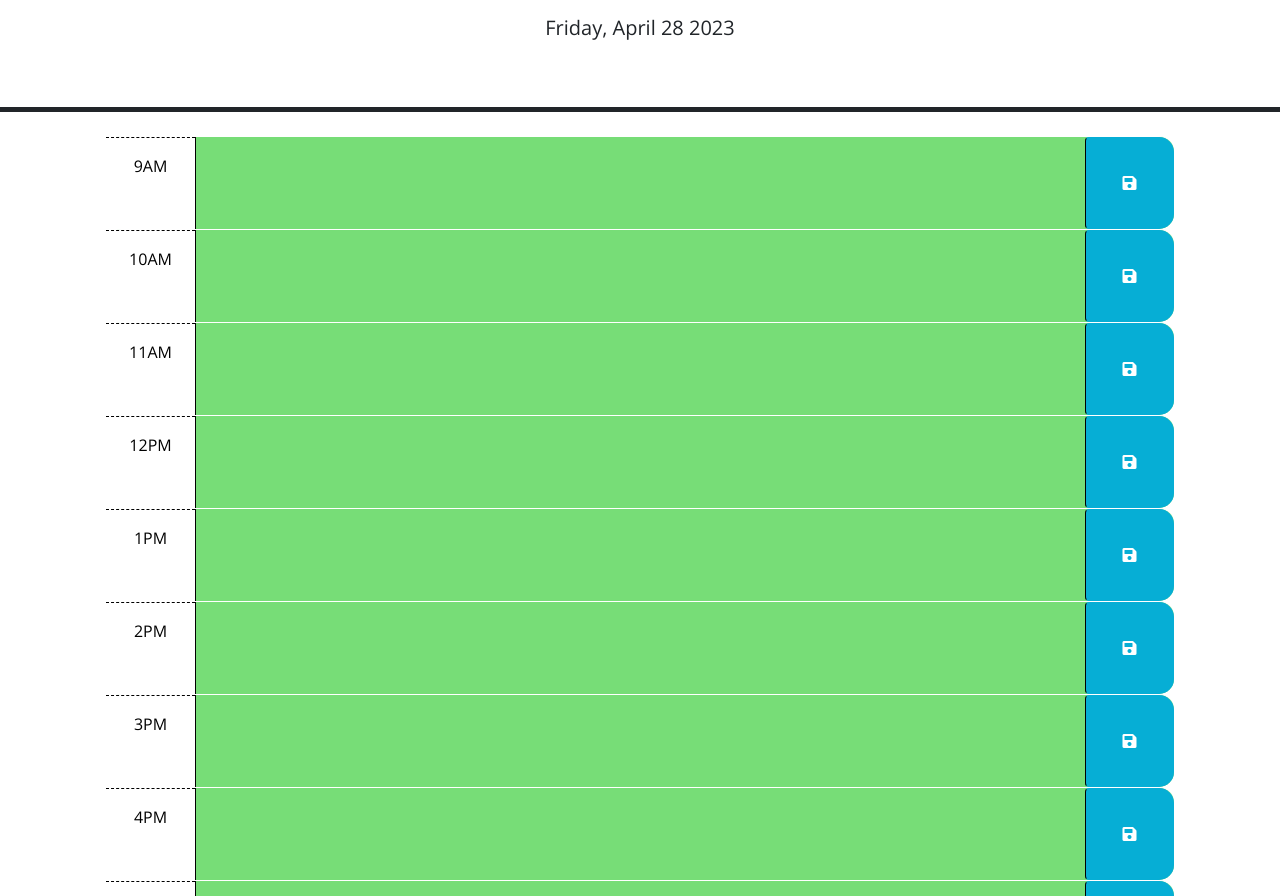
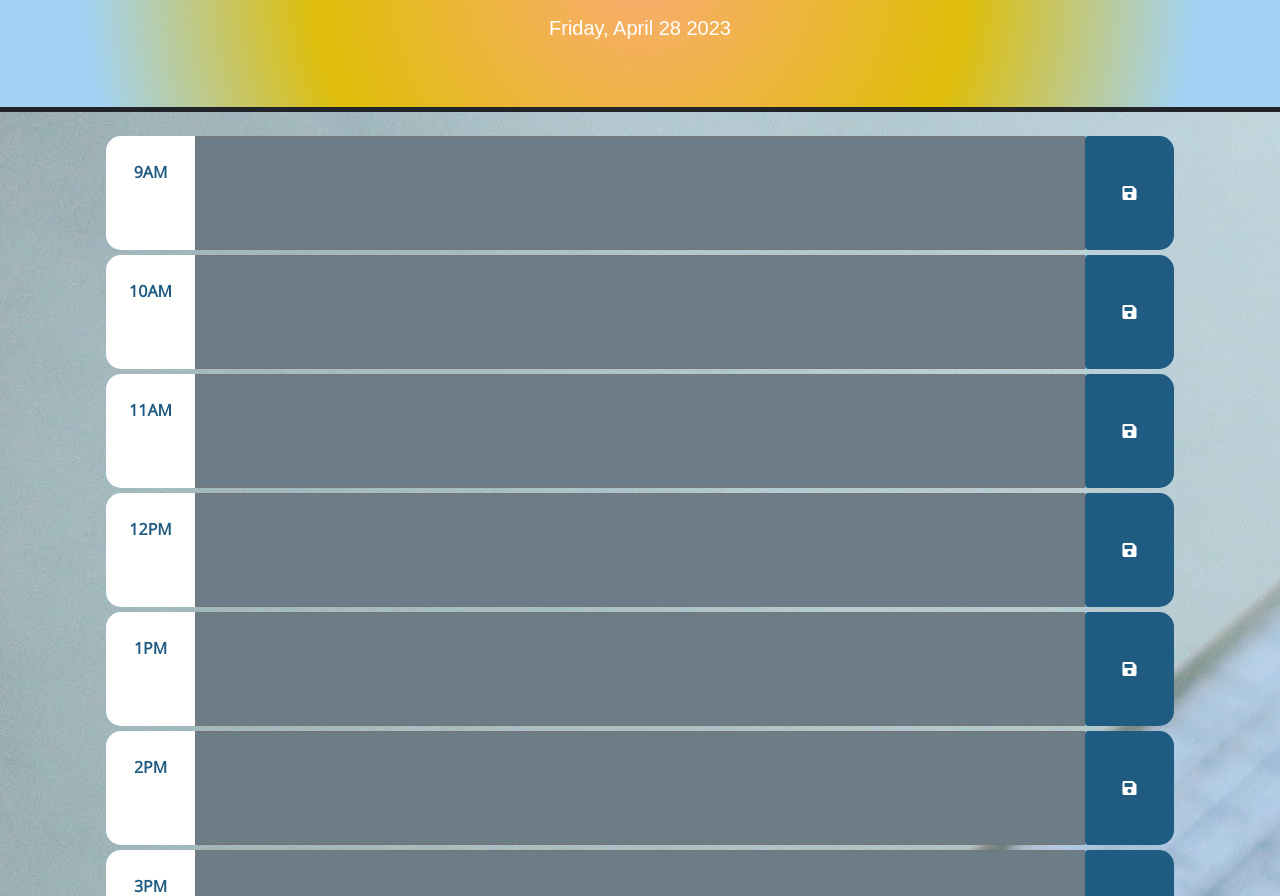
Before and after one commit to cherah-petra/CP-Workday-Scheduler, a plain HTML site: page index.html in a window 1280 px wide. Shown: the part 166-1062 px from the top of the page. Drawn offline with nearby package versions, Linux system fonts and the light colour scheme.

Commit message:
updated css to modernize style and add customizations

```diff
--- a/assets/style/style.css
+++ b/assets/style/style.css
@@ -1,19 +1,39 @@
 body {
   font-family: 'Open Sans', sans-serif;
   font-size: 16px;
+  background-image: url(/assets/img/pexels-bich-tran-911059.jpg);
 }
 
 textarea {
-  background: transparent;
-  border: none;
   resize: none;
   color: #000000;
-  border-left: 1px solid black;
-  padding: 10px;
+  padding: 20px;
 }
 
+textarea:focus {
+  outline: none;
+}
+
+.radial {
+  background: rgb(250,172,114);
+  background: radial-gradient(circle, rgba(250,172,114,1) 0%, rgba(223,190,9,1) 50%, rgba(163,211,244,1) 85%);
+}
+
+h1 {
+  color: #fff;
+  font-size: 28px;
+  font-family: 'Rubik', sans-serif;
+}
+
+p {
+  color: #fff;
+  font-size: 16px;
+  font-family: Arial, Helvetica, sans-serif;
+}
 .description {
   white-space: pre-wrap;
+  background-color: #fff;
+
 }
 
 .time-block {
@@ -21,39 +41,43 @@ textarea {
 }
 
 .row {
-  border-top: 1px solid white;
+  border: none;
+  margin-bottom: 5px;
 }
 
 .hour {
-  background-color: #ffffff;
-  color: #000000;
-  border-top: 1px dashed #000000;
+  background-color: #fff;
+  color: #205b82;
+  font-weight: 700;
+  border-top-left-radius: 15px;
+  border-bottom-left-radius: 15px;
 }
 
 .past {
-  background-color: #d3d3d3;
+  background-color: #6d7d88;
   color: white;
 }
 
 .present {
-  background-color: #ff6961;
-  color: white;
+  background-color: #8af9c9;
+  color: rgb(24, 24, 24);
 }
 
 .future {
-  background-color: #77dd77;
-  color: white;
+  background-color: #87badb;
+  color: rgb(42, 42, 42);
 }
 
 .saveBtn {
-  border-left: 1px solid black;
+  border-left: 1px solid #205b82;
   border-top-right-radius: 15px;
   border-bottom-right-radius: 15px;
-  background-color: #06aed5;
+  background-color: #205b82;
   color: white;
 }
 
 .saveBtn i:hover {
   font-size: 20px;
   transition: all 0.3s ease-in-out;
+  color: #ff6961;
 }
--- a/index.html
+++ b/index.html
@@ -5,6 +5,11 @@
     <meta charset="UTF-8" />
     <meta name="viewport" content="width=device-width, initial-scale=1.0" />
     <meta http-equiv="X-UA-Compatible" content="ie=edge" />
+
+    <link rel="preconnect" href="https://fonts.googleapis.com">
+<link rel="preconnect" href="https://fonts.gstatic.com" crossorigin>
+<link href="https://fonts.googleapis.com/css2?family=Rubik&display=swap" rel="stylesheet">
+
     <link
       rel="stylesheet"
       href="https://cdn.jsdelivr.net/npm/bootstrap@5.1.3/dist/css/bootstrap.min.css"
@@ -24,92 +29,82 @@
   </head>
 
   <body>
-    <header class="p-5 mb-4 border-5 border-bottom border-dark text-center">
+    <header class="p-5 mb-4 border-5 border-bottom border-dark text-center radial">
       <h1 class="display-3">Work Day Scheduler</h1>
       <p class="lead">A simple calendar app for scheduling your work day</p>
       <p id="currentDay" class="lead"> </p>
     </header>
     <div class="container-lg px-5">
-      <!-- Use class for "past", "present", and "future" to apply styles to the
-        time-block divs accordingly. The javascript will need to do this by
-        adding/removing these classes on each div by comparing the hour in the
-        id to the current hour. The html provided below is meant to be an example
-        demonstrating how the css provided can be leveraged to create the
-        desired layout and colors. The html below should be removed or updated
-        in the finished product. Remember to delete this comment once the
-        code is implemented.
-        -->
 
-      <!-- Example of a past time block. The "past" class adds a gray background color. -->
-      <div id="hour-9" class="row time-block past">
-        <div class="col-2 col-md-1 hour text-center py-3">9AM</div>
-        <textarea class="col-8 col-md-10 description" rows="3" id="desc-9"> </textarea>
+      <div id="hour-9" class="row time-block">
+        <div class="col-2 col-md-1 hour text-center py-4">9AM</div>
+        <textarea class="col-8 col-md-10 description past" rows="3" id="desc-9"> </textarea>
         <button class="btn saveBtn col-2 col-md-1" aria-label="save">
           <i class="fas fa-save" aria-hidden="true"></i>
         </button>
       </div>
 
       <!-- Example of a a present time block. The "present" class adds a red background color. -->
-      <div id="hour-10" class="row time-block present">
-        <div class="col-2 col-md-1 hour text-center py-3" id="desc-10">10AM</div>
-        <textarea class="col-8 col-md-10 description" rows="3"> </textarea>
+      <div id="hour-10" class="row time-block">
+        <div class="col-2 col-md-1 hour text-center py-4" id="desc-10">10AM</div>
+        <textarea class="col-8 col-md-10 description past" rows="3"> </textarea>
         <button class="btn saveBtn col-2 col-md-1" aria-label="save">
           <i class="fas fa-save" aria-hidden="true"></i>
         </button>
       </div>
 
       <!-- Example of a future time block. The "future" class adds a green background color. -->
-      <div id="hour-11" class="row time-block future">
-        <div class="col-2 col-md-1 hour text-center py-3">11AM</div>
-        <textarea class="col-8 col-md-10 description" rows="3" id="desc-11"> </textarea>
+      <div id="hour-11" class="row time-block">
+        <div class="col-2 col-md-1 hour text-center py-4">11AM</div>
+        <textarea class="col-8 col-md-10 description past" rows="3" id="desc-11"> </textarea>
         <button class="btn saveBtn col-2 col-md-1" aria-label="save">
           <i class="fas fa-save" aria-hidden="true"></i>
         </button>
       </div>
 
-      <div id="hour-12" class="row time-block future">
-        <div class="col-2 col-md-1 hour text-center py-3">12PM</div>
-        <textarea class="col-8 col-md-10 description" rows="3" id="desc-12"> </textarea>
+      <div id="hour-12" class="row time-block">
+        <div class="col-2 col-md-1 hour text-center py-4">12PM</div>
+        <textarea class="col-8 col-md-10 description past" rows="3" id="desc-12"> </textarea>
         <button class="btn saveBtn col-2 col-md-1" aria-label="save">
           <i class="fas fa-save" aria-hidden="true"></i>
         </button>
       </div>
 
-      <div id="hour-13" class="row time-block future">
-        <div class="col-2 col-md-1 hour text-center py-3">1PM</div>
-        <textarea class="col-8 col-md-10 description" rows="3" id="desc-13"> </textarea>
+      <div id="hour-13" class="row time-block">
+        <div class="col-2 col-md-1 hour text-center py-4">1PM</div>
+        <textarea class="col-8 col-md-10 description past" rows="3" id="desc-13"> </textarea>
         <button class="btn saveBtn col-2 col-md-1" aria-label="save">
           <i class="fas fa-save" aria-hidden="true"></i>
         </button>
       </div>
 
-      <div id="hour-14" class="row time-block future">
-        <div class="col-2 col-md-1 hour text-center py-3">2PM</div>
-        <textarea class="col-8 col-md-10 description" rows="3" id="desc-14"> </textarea>
+      <div id="hour-14" class="row time-block">
+        <div class="col-2 col-md-1 hour text-center py-4">2PM</div>
+        <textarea class="col-8 col-md-10 description past" rows="3" id="desc-14"> </textarea>
         <button class="btn saveBtn col-2 col-md-1" aria-label="save">
           <i class="fas fa-save" aria-hidden="true"></i>
         </button>
       </div>
 
-      <div id="hour-15" class="row time-block future">
-        <div class="col-2 col-md-1 hour text-center py-3">3PM</div>
-        <textarea class="col-8 col-md-10 description" rows="3" id="desc-15"> </textarea>
+      <div id="hour-15" class="row time-block">
+        <div class="col-2 col-md-1 hour text-center py-4">3PM</div>
+        <textarea class="col-8 col-md-10 description past" rows="3" id="desc-15"> </textarea>
         <button class="btn saveBtn col-2 col-md-1" aria-label="save">
           <i class="fas fa-save" aria-hidden="true"></i>
         </button>
       </div>
 
-      <div id="hour-16" class="row time-block future">
-        <div class="col-2 col-md-1 hour text-center py-3">4PM</div>
-        <textarea class="col-8 col-md-10 description" rows="3" id="desc-16"> </textarea>
+      <div id="hour-16" class="row time-block">
+        <div class="col-2 col-md-1 hour text-center py-4">4PM</div>
+        <textarea class="col-8 col-md-10 description past" rows="3" id="desc-16"> </textarea>
         <button class="btn saveBtn col-2 col-md-1" aria-label="save">
           <i class="fas fa-save" aria-hidden="true"></i>
         </button>
       </div>
 
-      <div id="hour-17" class="row time-block future">
-        <div class="col-2 col-md-1 hour text-center py-3">5PM</div>
-        <textarea class="col-8 col-md-10 description" rows="3" id="desc-17"> </textarea>
+      <div id="hour-17" class="row time-block">
+        <div class="col-2 col-md-1 hour text-center py-4">5PM</div>
+        <textarea class="col-8 col-md-10 description past" rows="3" id="desc-17"> </textarea>
         <button class="btn saveBtn col-2 col-md-1" aria-label="save">
           <i class="fas fa-save" aria-hidden="true"></i>
         </button>
```
Also changed, not shown: assets/img/pexels-bich-tran-911059.jpg (added).
